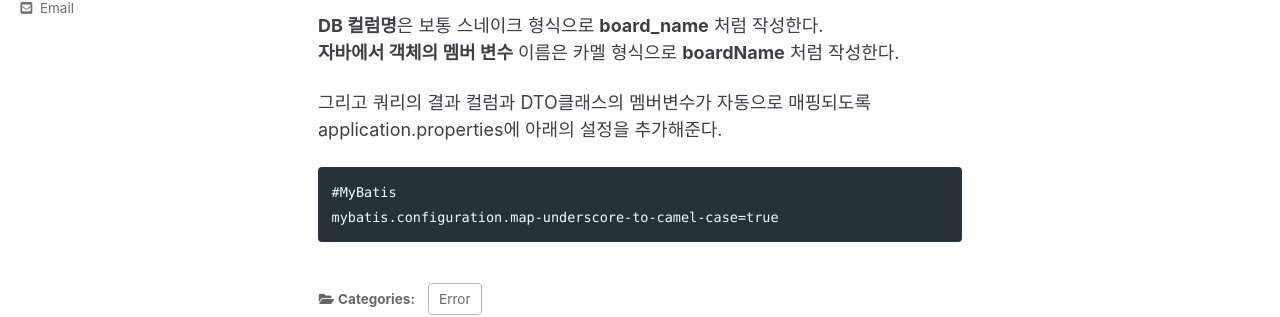
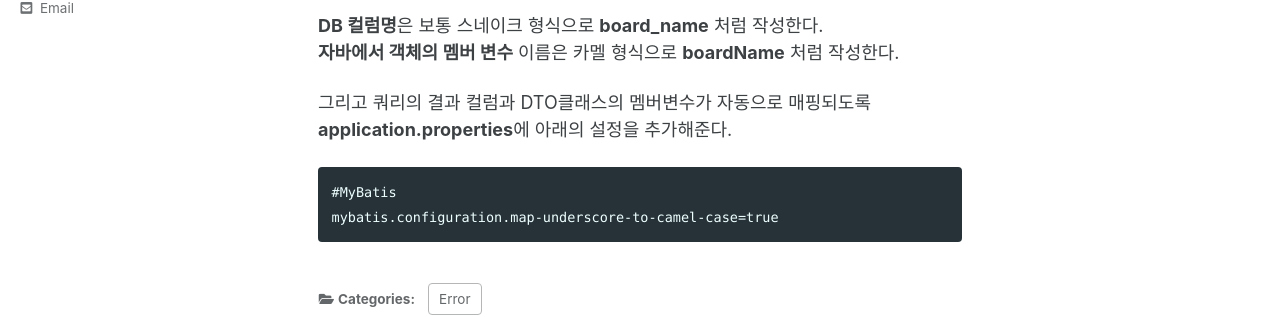
Before and after one commit to sieunlee97/sieunlee97.github.io, a Jekyll site: the page built from _posts/2021-08-31-null_error.markdown, in a window 1280 px wide and 900 px high. Shown: the part 444-761 px from the top of the window. Built offline with Jekyll 4.4.1, drawn with Linux system fonts in a browser that asks for light colours; cached includes are drawn as plain includes.

````diff
--- a/_posts/2021-08-31-null_error.markdown
+++ b/_posts/2021-08-31-null_error.markdown
@@ -20,7 +20,7 @@ DTO에서 멤버 변수를 DB와 이름이 같게, 스네이크형식으로 작
 **자바에서 객체의 멤버 변수** 이름은 카멜 형식으로 **boardName** 처럼 작성한다.
 
 그리고 쿼리의 결과 컬럼과 DTO클래스의 멤버변수가 자동으로 매핑되도록
-application.properties에 아래의 설정을 추가해준다.
+**application.properties**에 아래의 설정을 추가해준다.
 
 ```
 #MyBatis
````
